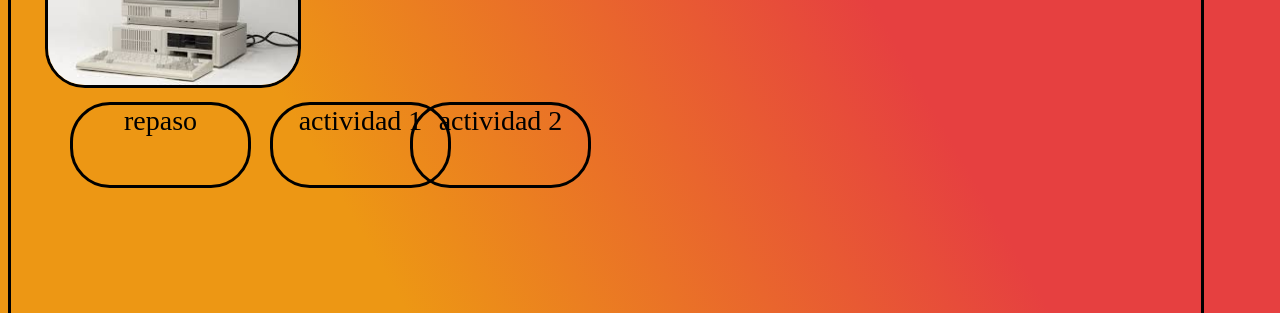
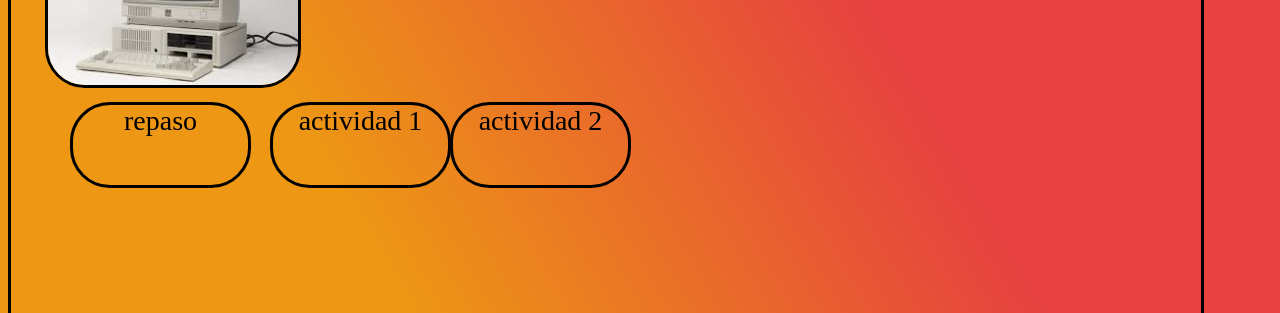
Before and after one commit to miguesierra/proyecto-1, a plain HTML site: page periodo2.html in a window 1280 px wide. Shown: the part 128-441 px from the top of the page. Drawn offline with Linux system fonts and the light colour scheme; a web font is replaced by a local one.

Commit message:
Update periodo2.html

```diff
--- a/periodo2.html
+++ b/periodo2.html
@@ -12,7 +12,7 @@
 repaso</a> </div>
 <div class="p2222" style="left:270px;width:175px;font-size:28px;position: absolute; top:230px; "> <a href="actividad2p2.html">
 actividad 1 </a> </div>
-<div class="p2222" style="left:410px;width:175px;font-size:28px;position: absolute; top:230px; "> <a href="actividad3p2.html">
+<div class="p2222" style="left:450px;width:175px;font-size:28px;position: absolute; top:230px; "> <a href="actividad3p2.html">
 actividad 2 </a> </div>
 <div class="p2222"><a href="index.html">
 volver al inicio</a></div>
```
